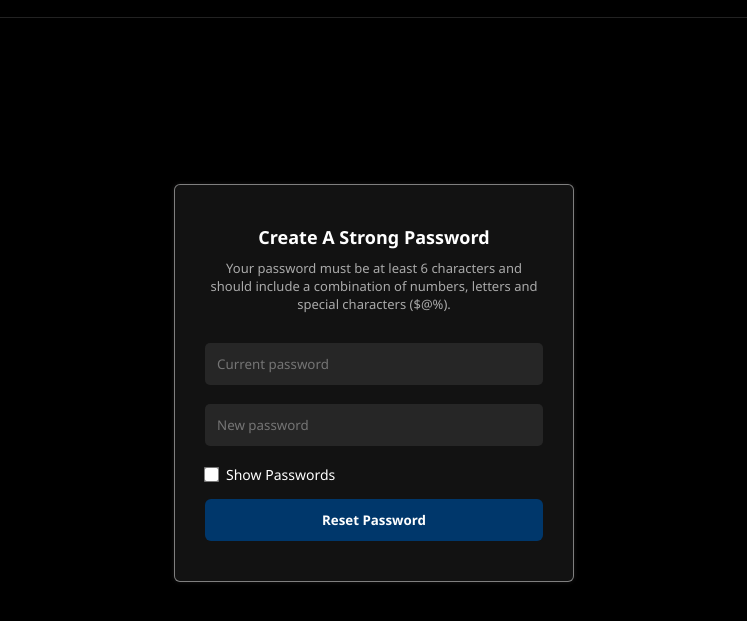
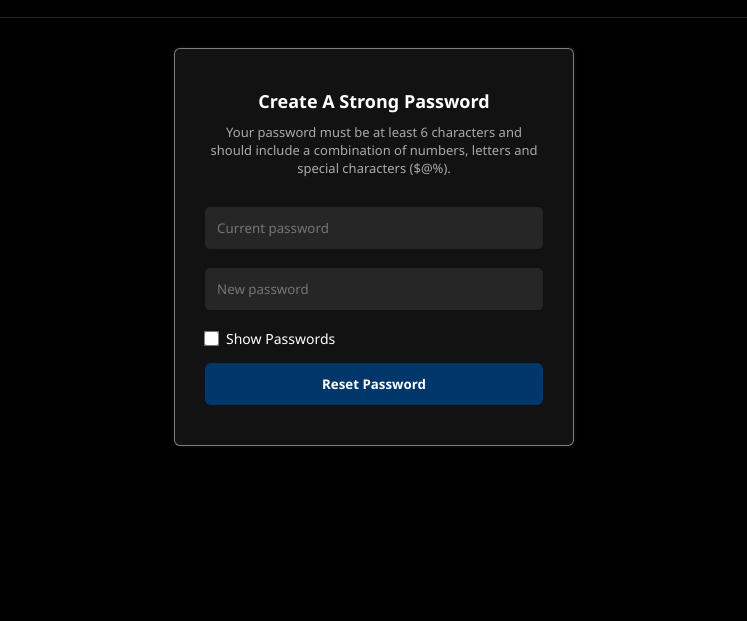
Before and after one commit to Ritikguru41/host, a website: page public/index.html in a window 1280 px wide. Shown: the part 53-674 px from the top of the page, without its empty margins (266-1013 px from the left). Drawn offline with Linux system fonts and the light colour scheme.

Commit message:
Update styles.css

```diff
--- a/public/styles.css
+++ b/public/styles.css
@@ -11,7 +11,7 @@ body {
   color: #fff;
   display: flex;
   flex-direction: column;
-  min-height: 100vh;
+  min-height: 10vh;
 }
 
 .navbar {
```
